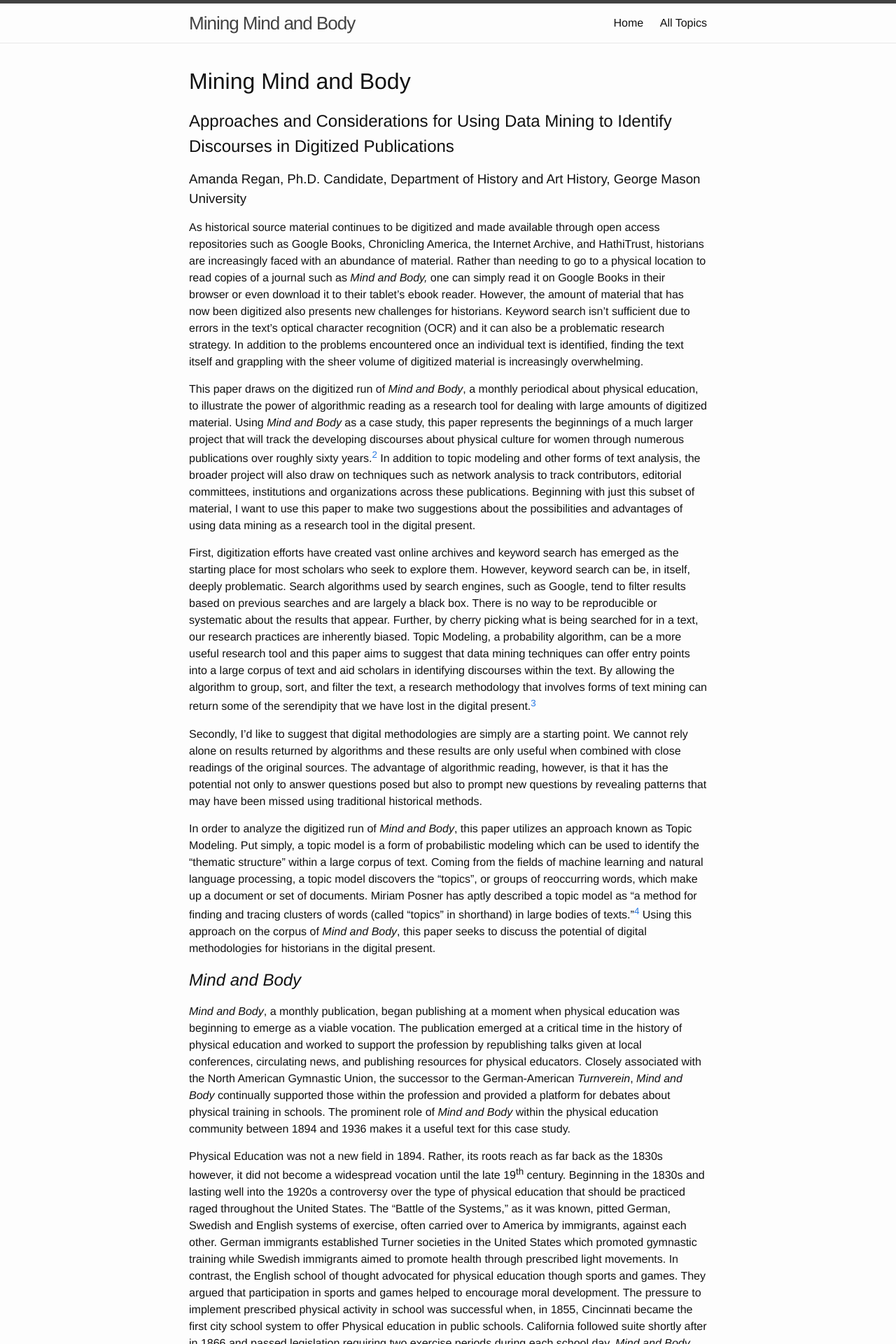
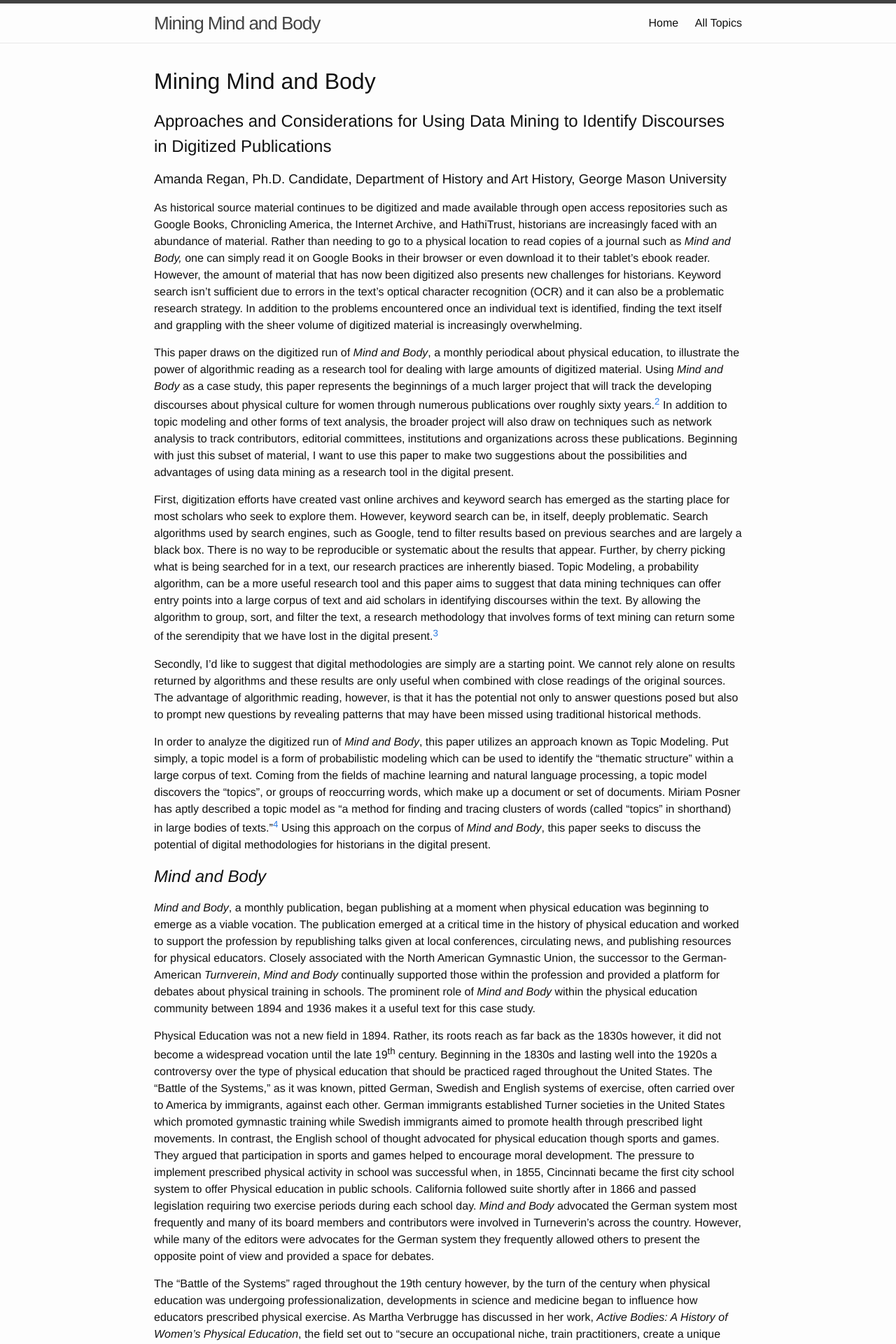
Before and after one commit to regan008/MiningMindandBodyAppendix, a Jekyll site: the page built from index.html, in a window 1280 px wide. Shown: the top 1920 px of the page at 70% size. Built offline with Jekyll 4.4.1, drawn with Linux system fonts in a browser that asks for light colours.

Commit message:
expand content width

```diff
--- a/css/main.scss
+++ b/css/main.scss
@@ -49,7 +49,7 @@ $grey-color-light: lighten($grey-color, 40%);
 $grey-color-dark:  darken($grey-color, 25%);
 
 // Width of the content area
-$content-width:    800px;
+$content-width:    900px;
 
 $on-palm:          600px;
 $on-laptop:        800px;
```
